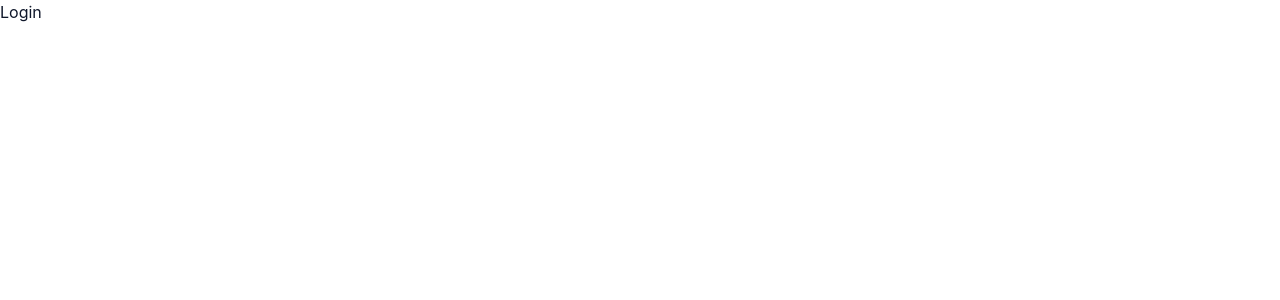
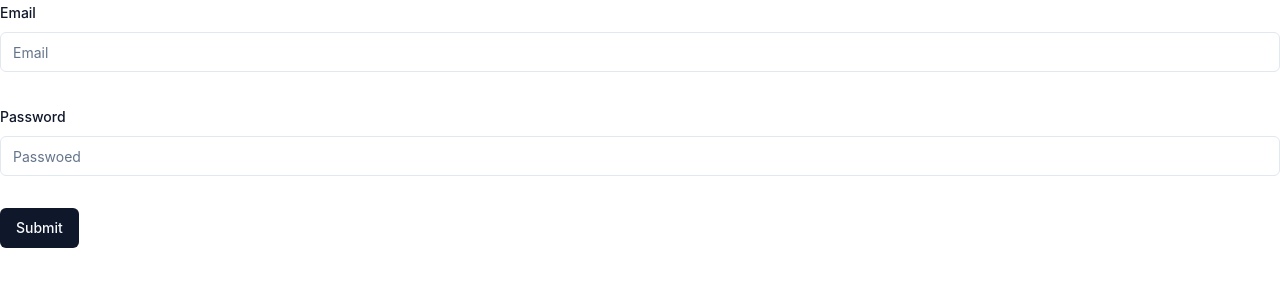
Before and after one commit to mikrobka/cards-front, a React (Vite) app: page /login in a window 1280 px wide. Shown: the top 300 px of the page. Built offline with nearby package versions, Linux system fonts and the light colour scheme.

Commit message:
add login form

```diff
--- a/package.json
+++ b/package.json
@@ -14,6 +14,8 @@
     "type-check": "tsc"
   },
   "dependencies": {
+    "@hookform/resolvers": "^3.1.1",
+    "@radix-ui/react-label": "^2.0.2",
     "@radix-ui/react-slot": "^1.0.2",
     "@reduxjs/toolkit": "^1.8.1",
     "axios": "^1.4.0",
@@ -22,10 +24,12 @@
     "lucide-react": "^0.244.0",
     "react": "^18.2.0",
     "react-dom": "^18.2.0",
+    "react-hook-form": "^7.44.3",
     "react-redux": "^8.0.1",
     "react-router-dom": "^6.12.1",
     "tailwind-merge": "^1.13.2",
-    "tailwindcss-animate": "^1.0.6"
+    "tailwindcss-animate": "^1.0.6",
+    "zod": "^3.21.4"
   },
   "devDependencies": {
     "@testing-library/dom": "^9.2.0",
--- a/src/app/App.tsx
+++ b/src/app/App.tsx
@@ -5,6 +5,7 @@
 import { useAppDispatch, useAppSelector } from "@/common/hooks/hooks"
 import { useEffect } from "react"
 import { appActions } from "@/features/app/app.slice"
+import { Login } from "@/features/auth/login/login"
 
 export const Test = () => {
   const isLoading = useAppSelector((state) => state.app.isLoading)
@@ -32,7 +33,7 @@
   },
   {
     path: "/login",
-    element: <div>Login</div>,
+    element: <Login />,
   },
   {
     path: "/register",
--- a/src/features/auth/auth.slice.ts
+++ b/src/features/auth/auth.slice.ts
@@ -7,18 +7,20 @@
   name: "auth",
   initialState: {
     user: null as UserType | null,
+    isAuth: false,
   },
-  reducers: {
-    setUser: (state, action: PayloadAction<{ user: UserType }>) => {
-      state.user = action.payload.user
-    },
-  },
+  reducers: {},
   extraReducers: (builder) => {
+    // eslint-disable-next-line @typescript-eslint/no-unused-expressions
     builder.addCase(login.fulfilled, (state, action) => {
       if (action.payload?.user) {
         state.user = action.payload.user
+        state.isAuth = true
       }
-    })
+    }),
+      builder.addCase(login.rejected, (state, action) => {
+        console.error(action.error)
+      })
   },
 })
 
--- /dev/null
+++ b/src/features/auth/login/login.tsx
@@ -0,0 +1,75 @@
+"use client"
+import {
+  Button,
+  Form,
+  FormControl,
+  FormField,
+  FormItem,
+  FormLabel,
+  FormMessage,
+  Input,
+} from "@/features/components/ui"
+import { z } from "zod"
+import { useForm } from "react-hook-form"
+import { zodResolver } from "@hookform/resolvers/zod"
+import { useAppDispatch, useAppSelector } from "@/common"
+import { authThunks } from "@/features/auth/auth.slice"
+import { redirect } from "react-router-dom"
+
+const formSchema = z.object({
+  email: z.string().email(),
+  password: z.string().min(6, {
+    message: "Password must be at least 6 characters.",
+  }),
+})
+
+export function Login() {
+  const dispatch = useAppDispatch()
+  const isAuth = useAppSelector<boolean>((state) => state.auth.isAuth)
+
+  const form = useForm<z.infer<typeof formSchema>>({
+    resolver: zodResolver(formSchema),
+    defaultValues: {
+      email: "",
+      password: "",
+    },
+  })
+
+  function onSubmit(values: z.infer<typeof formSchema>) {
+    dispatch(authThunks.login({ ...values, rememberMe: false }))
+  }
+
+  return (
+    <Form {...form}>
+      <form onSubmit={form.handleSubmit(onSubmit)} className="space-y-8">
+        <FormField
+          control={form.control}
+          name="email"
+          render={({ field }) => (
+            <FormItem>
+              <FormLabel>Email</FormLabel>
+              <FormControl>
+                <Input placeholder="Email" {...field} />
+              </FormControl>
+              <FormMessage />
+            </FormItem>
+          )}
+        />
+        <FormField
+          control={form.control}
+          name="password"
+          render={({ field }) => (
+            <FormItem>
+              <FormLabel>Password</FormLabel>
+              <FormControl>
+                <Input type="password" placeholder="Passwoed" {...field} />
+              </FormControl>
+              <FormMessage />
+            </FormItem>
+          )}
+        />
+        <Button type="submit">Submit</Button>
+      </form>
+    </Form>
+  )
+}
--- /dev/null
+++ b/src/features/components/ui/form/form.tsx
@@ -0,0 +1,176 @@
+import * as React from "react"
+import * as LabelPrimitive from "@radix-ui/react-label"
+import { Slot } from "@radix-ui/react-slot"
+import {
+  Controller,
+  ControllerProps,
+  FieldPath,
+  FieldValues,
+  FormProvider,
+  useFormContext,
+} from "react-hook-form"
+
+import { cn } from "@/common"
+import { Label } from "@/features/components/ui"
+
+const Form = FormProvider
+
+type FormFieldContextValue<
+  TFieldValues extends FieldValues = FieldValues,
+  TName extends FieldPath<TFieldValues> = FieldPath<TFieldValues>,
+> = {
+  name: TName
+}
+
+const FormFieldContext = React.createContext<FormFieldContextValue>(
+  {} as FormFieldContextValue,
+)
+
+const FormField = <
+  TFieldValues extends FieldValues = FieldValues,
+  TName extends FieldPath<TFieldValues> = FieldPath<TFieldValues>,
+>({
+  ...props
+}: ControllerProps<TFieldValues, TName>) => {
+  return (
+    <FormFieldContext.Provider value={{ name: props.name }}>
+      <Controller {...props} />
+    </FormFieldContext.Provider>
+  )
+}
+
+const useFormField = () => {
+  const fieldContext = React.useContext(FormFieldContext)
+  const itemContext = React.useContext(FormItemContext)
+  const { getFieldState, formState } = useFormContext()
+
+  const fieldState = getFieldState(fieldContext.name, formState)
+
+  if (!fieldContext) {
+    throw new Error("useFormField should be used within <FormField>")
+  }
+
+  const { id } = itemContext
+
+  return {
+    id,
+    name: fieldContext.name,
+    formItemId: `${id}-form-item`,
+    formDescriptionId: `${id}-form-item-description`,
+    formMessageId: `${id}-form-item-message`,
+    ...fieldState,
+  }
+}
+
+type FormItemContextValue = {
+  id: string
+}
+
+const FormItemContext = React.createContext<FormItemContextValue>(
+  {} as FormItemContextValue,
+)
+
+const FormItem = React.forwardRef<
+  HTMLDivElement,
+  React.HTMLAttributes<HTMLDivElement>
+>(({ className, ...props }, ref) => {
+  const id = React.useId()
+
+  return (
+    <FormItemContext.Provider value={{ id }}>
+      <div ref={ref} className={cn("space-y-2", className)} {...props} />
+    </FormItemContext.Provider>
+  )
+})
+FormItem.displayName = "FormItem"
+
+const FormLabel = React.forwardRef<
+  React.ElementRef<typeof LabelPrimitive.Root>,
+  React.ComponentPropsWithoutRef<typeof LabelPrimitive.Root>
+>(({ className, ...props }, ref) => {
+  const { error, formItemId } = useFormField()
+
+  return (
+    <Label
+      ref={ref}
+      className={cn(error && "text-destructive", className)}
+      htmlFor={formItemId}
+      {...props}
+    />
+  )
+})
+FormLabel.displayName = "FormLabel"
+
+const FormControl = React.forwardRef<
+  React.ElementRef<typeof Slot>,
+  React.ComponentPropsWithoutRef<typeof Slot>
+>(({ ...props }, ref) => {
+  const { error, formItemId, formDescriptionId, formMessageId } = useFormField()
+
+  return (
+    <Slot
+      ref={ref}
+      id={formItemId}
+      aria-describedby={
+        !error
+          ? `${formDescriptionId}`
+          : `${formDescriptionId} ${formMessageId}`
+      }
+      aria-invalid={!!error}
+      {...props}
+    />
+  )
+})
+FormControl.displayName = "FormControl"
+
+const FormDescription = React.forwardRef<
+  HTMLParagraphElement,
+  React.HTMLAttributes<HTMLParagraphElement>
+>(({ className, ...props }, ref) => {
+  const { formDescriptionId } = useFormField()
+
+  return (
+    <p
+      ref={ref}
+      id={formDescriptionId}
+      className={cn("text-sm text-muted-foreground", className)}
+      {...props}
+    />
+  )
+})
+FormDescription.displayName = "FormDescription"
+
+const FormMessage = React.forwardRef<
+  HTMLParagraphElement,
+  React.HTMLAttributes<HTMLParagraphElement>
+>(({ className, children, ...props }, ref) => {
+  const { error, formMessageId } = useFormField()
+  const body = error ? String(error?.message) : children
+
+  if (!body) {
+    return null
+  }
+
+  return (
+    <p
+      ref={ref}
+      id={formMessageId}
+      className={cn("text-sm font-medium text-destructive", className)}
+      {...props}
+    >
+      {body}
+    </p>
+  )
+})
+FormMessage.displayName = "FormMessage"
+
+export {
+  useFormField,
+  Form,
+  FormItem,
+  FormLabel,
+  FormControl,
+  FormDescription,
+  FormMessage,
+  FormField,
+}
--- /dev/null
+++ b/src/features/components/ui/index.ts
@@ -0,0 +1,5 @@
+export * from "./form/form"
+export * from "./label/label"
+export * from "./button/button"
+export * from "./input/input"
+export * from "./form/form"
--- /dev/null
+++ b/src/features/components/ui/input/input.tsx
@@ -0,0 +1,24 @@
+import * as React from "react"
+import { cn } from "@/common"
+
+export interface InputProps
+  extends React.InputHTMLAttributes<HTMLInputElement> {}
+
+const Input = React.forwardRef<HTMLInputElement, InputProps>(
+  ({ className, type, ...props }, ref) => {
+    return (
+      <input
+        type={type}
+        className={cn(
+          "flex h-10 w-full rounded-md border border-input bg-transparent px-3 py-2 text-sm ring-offset-background file:border-0 file:bg-transparent file:text-sm file:font-medium placeholder:text-muted-foreground focus-visible:outline-none focus-visible:ring-2 focus-visible:ring-ring focus-visible:ring-offset-2 disabled:cursor-not-allowed disabled:opacity-50",
+          className,
+        )}
+        ref={ref}
+        {...props}
+      />
+    )
+  },
+)
+Input.displayName = "Input"
+
+export { Input }
--- /dev/null
+++ b/src/features/components/ui/label/label.tsx
@@ -0,0 +1,25 @@
+"use client"
+
+import * as React from "react"
+import * as LabelPrimitive from "@radix-ui/react-label"
+import { cva, type VariantProps } from "class-variance-authority"
+import { cn } from "@/common"
+
+const labelVariants = cva(
+  "text-sm font-medium leading-none peer-disabled:cursor-not-allowed peer-disabled:opacity-70",
+)
+
+const Label = React.forwardRef<
+  React.ElementRef<typeof LabelPrimitive.Root>,
+  React.ComponentPropsWithoutRef<typeof LabelPrimitive.Root> &
+    VariantProps<typeof labelVariants>
+>(({ className, ...props }, ref) => (
+  <LabelPrimitive.Root
+    ref={ref}
+    className={cn(labelVariants(), className)}
+    {...props}
+  />
+))
+Label.displayName = LabelPrimitive.Root.displayName
+
+export { Label }
--- a/src/features/counter/Counter.tsx
+++ b/src/features/counter/Counter.tsx
@@ -9,7 +9,7 @@
   selectCount,
 } from "./counterSlice"
 import styles from "./Counter.module.css"
-import { Button } from "@/features/components/ui/button"
+import { Button } from "@/features/components/ui/button/button"
 
 export function Counter() {
   const count = useAppSelector(selectCount)
```
Also changed, not shown: src/features/components/ui/button/button.tsx (renamed from src/features/components/ui/button.tsx), 1 other file (tests, documents, lock files or other folders).
